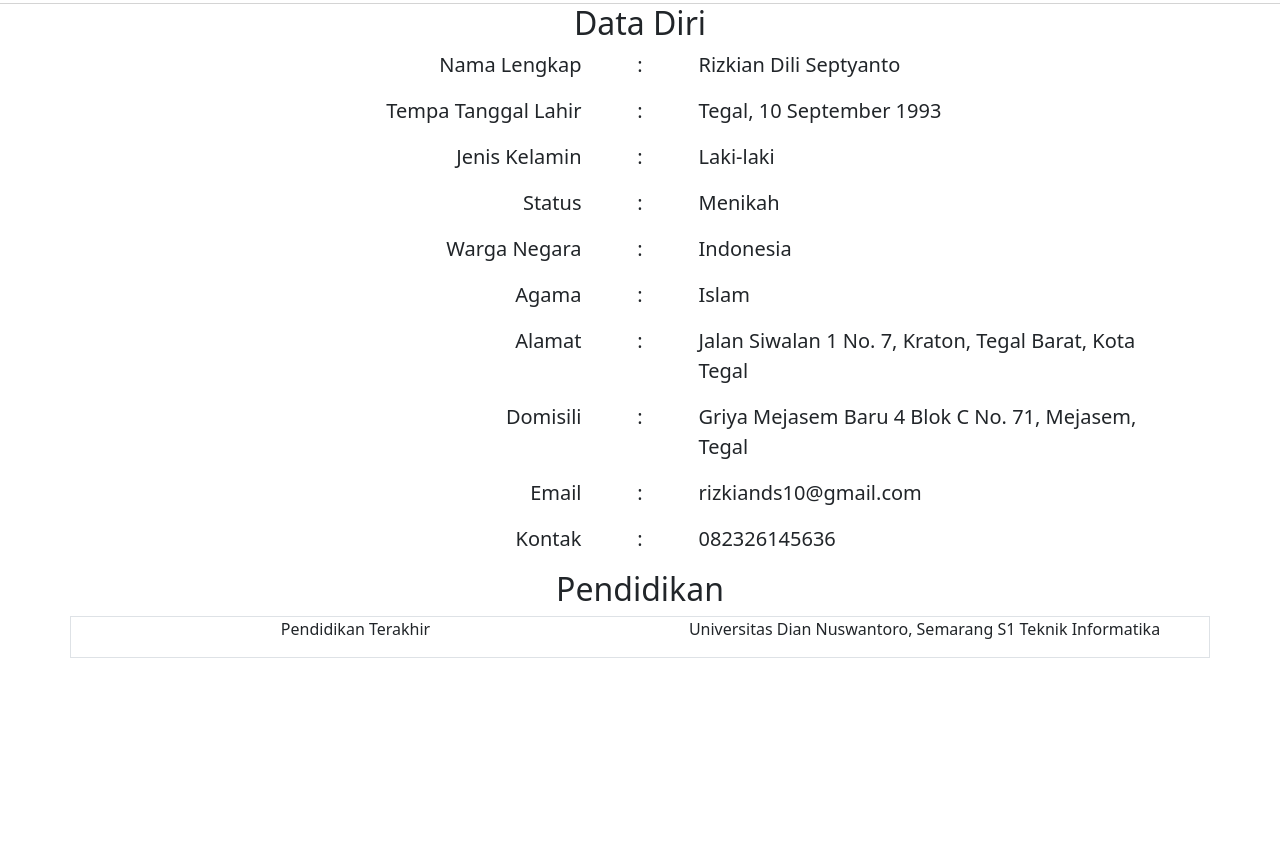
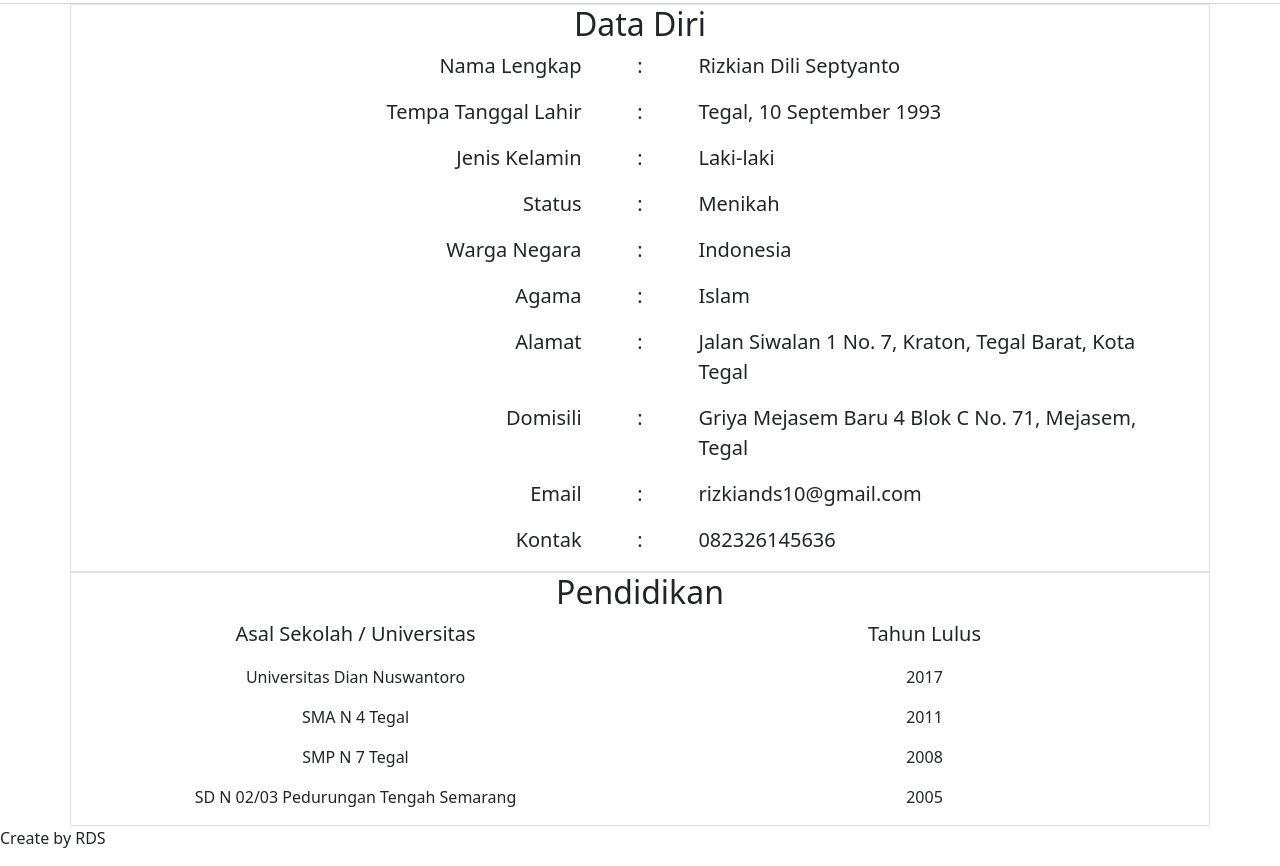
Before and after one commit to RizkianDS/Portofolio, a plain HTML site: page index.html in a window 1280 px wide. Shown: the part 738-1604 px from the top of the page. Before the commit the page ends 1396 px from the top, so only its background shows below. Drawn offline with nearby package versions, Linux system fonts and the light colour scheme.

Commit message:
Tambah Riwayat  Pendidikan

```diff
--- a/index.html
+++ b/index.html
@@ -49,9 +49,9 @@
     <!-- Akhir About Me -->
 
     <!-- Biodata -->
-    <div id="about">
-        <div class="container">
-            <div class="row">
+    <section id="about">
+        <div class="container border">
+            <div class="row text-center">
                 <div class="col">
                     <h2>Data Diri</h2>
                 </div>
@@ -169,33 +169,65 @@
                 </div>
             </div>
         </div>
-    </div>
+    </section>
     <!-- Akhir Biodata -->
 
     <!-- Pendidikan -->
     <div id="pendidikan">
-        <div class="container text-center">
+        <div class="container border">
             <div class="row md-3">
                 <div class="col">
                     <h2>Pendidikan</h2>
                 </div>
             </div>
-            <div class="row border">
+            <div class="row fs-5">
                 <div class="col">
-                    <p>Pendidikan Terakhir</p>
+                    <p>Asal Sekolah / Universitas</p>
                 </div>
                 <div class="col">
+                    <p>Tahun Lulus</p>
+                </div>
+            </div>
+            <div class="row">
                 <div class="col">
-                    <p>Universitas Dian Nuswantoro, Semarang
-                        S1 Teknik Informatika</p>
+                    <p>Universitas Dian Nuswantoro</p>
                 </div>
                 <div class="col">
+                    <p>2017</p>
+                </div>
+            </div>
+            <div class="row">
+                <div class="col">
+                    <p>SMA N 4 Tegal</p>
+                </div>
+                <div class="col">
+                    <p>2011</p>
+                </div>
+            </div>
+            <div class="row">
+                <div class="col">
+                    <p>SMP N 7 Tegal</p>
+                </div>
+                <div class="col">
+                    <p>2008</p>
+                </div>
+            </div>
+            <div class="row">
+                <div class="col">
+                    <p>SD N 02/03 Pedurungan Tengah Semarang</p>
+                </div>
+                <div class="col">
+                    <p>2005</p>
                 </div>
             </div>
         </div>
     </div>
     <!-- Akhir Pendidikan -->
 
+    <!-- Footer -->
+    <p>Create by RDS</p>
+    <!-- Akhir Footer -->
+
     <script src="https://cdn.jsdelivr.net/npm/@popperjs/core@2.11.6/dist/umd/popper.min.js" integrity="sha384-oBqDVmMz9ATKxIep9tiCxS/Z9fNfEXiDAYTujMAeBAsjFuCZSmKbSSUnQlmh/jp3" crossorigin="anonymous"></script>
     <script src="https://cdn.jsdelivr.net/npm/bootstrap@5.2.3/dist/js/bootstrap.min.js" integrity="sha384-cuYeSxntonz0PPNlHhBs68uyIAVpIIOZZ5JqeqvYYIcEL727kskC66kF92t6Xl2V" crossorigin="anonymous"></script>
 </body>
```
Also changed, not shown: asset/style.css (line endings or trailing spaces).
